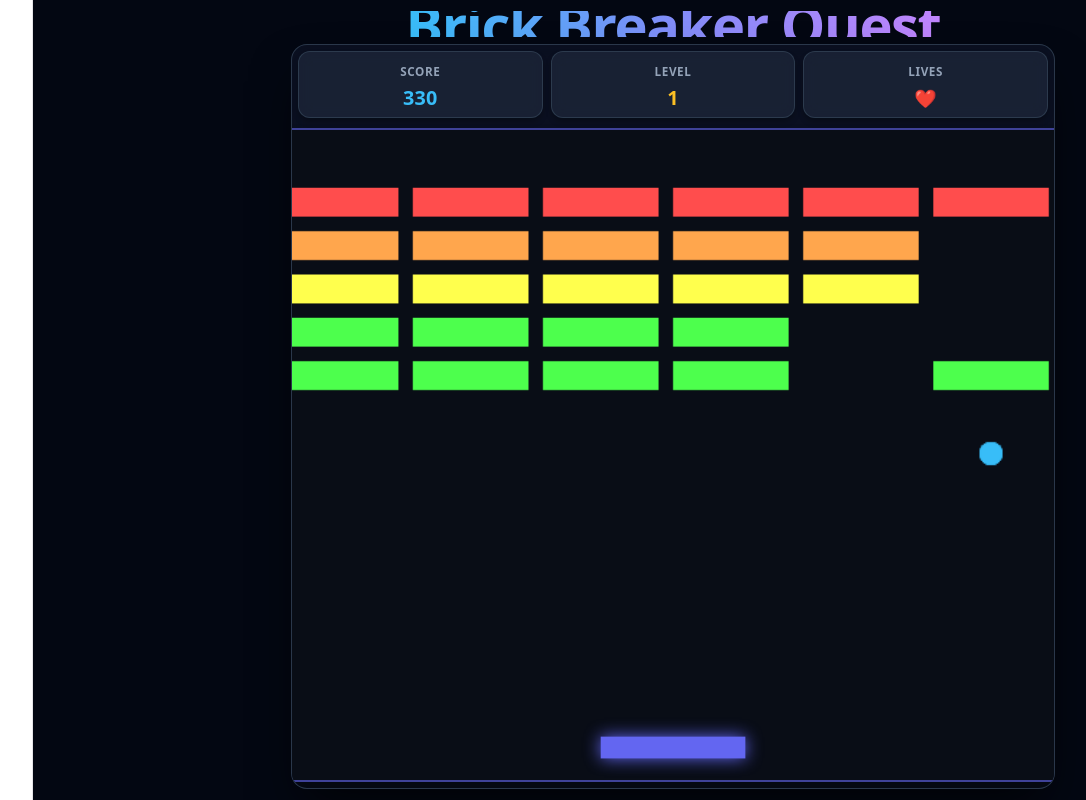
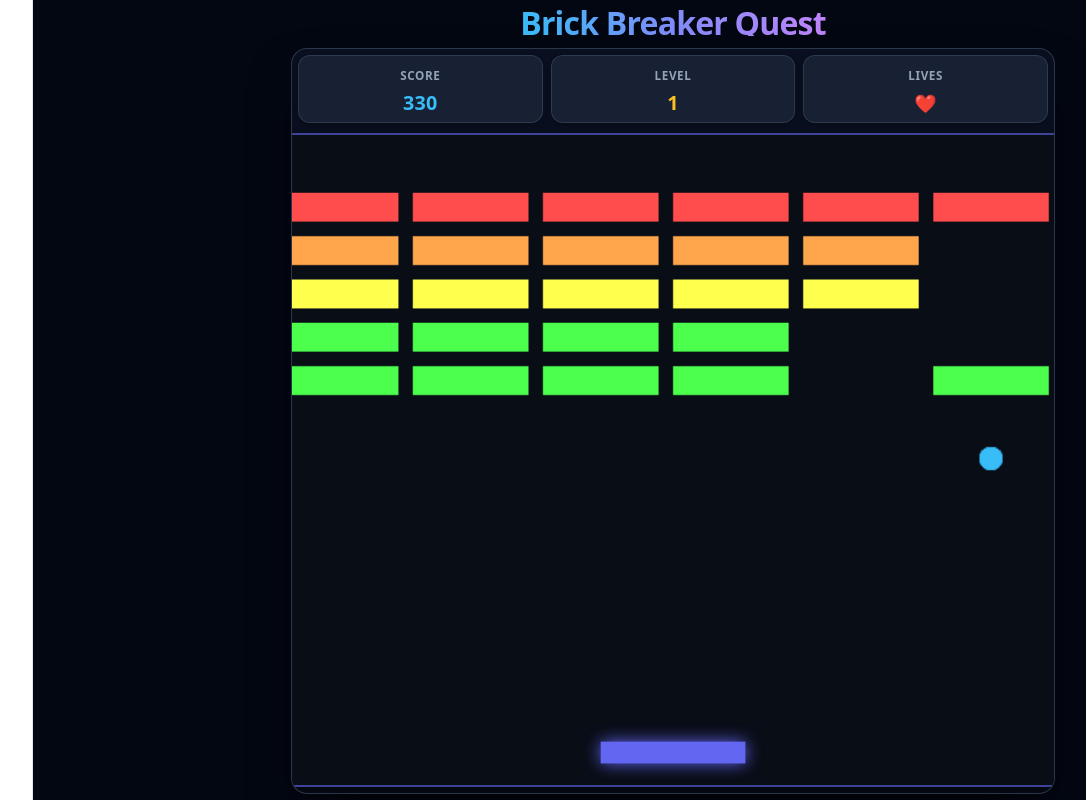
Before and after one commit to kiran28092003/brick-breaker-frontend, a React app: page / in a window 1280 px wide. Shown: the top 800 px of the page, without its empty margins (45-1131 px from the left). Built offline with nearby package versions, Linux system fonts and the light colour scheme; no server answers; the HTML template or start-up script is replaced by a standard one.

Commit message:
Fix header clipping by adjusting container padding and centering

```diff
--- a/src/App.jsx
+++ b/src/App.jsx
@@ -16,17 +16,15 @@ export default function App() {
   const handleRestart = () => {
     setGameOver(false);
     setFinalScore(0);
-    setGameKey((prevKey) => prevKey + 1); // Remounts canvas for a fresh start
+    setGameKey((prevKey) => prevKey + 1);
   };
 
   return (
     <div style={appContainerStyle}>
-      {/* Professional Header HUD */}
       <header style={headerStyle}>
         <h1 style={titleStyle}>Brick Breaker Quest</h1>
       </header>
 
-      {/* Main Responsive Game Wrapper */}
       <main style={gameWrapperStyle}>
         <div style={canvasContainerStyle}>
           <GameCanvas
@@ -56,11 +54,12 @@ const appContainerStyle = {
   display: 'flex',
   flexDirection: 'column',
   alignItems: 'center',
-  justifyContent: 'space-evenly',
+  justifyContent: 'center', // Centered nicely to protect top/bottom bounds
+  gap: '12px',
   color: '#fff',
   fontFamily: 'system-ui, -apple-system, BlinkMacSystemFont, "Segoe UI", Roboto, sans-serif',
   margin: 0,
-  padding: '4px 8px',
+  padding: '12px 8px',
   boxSizing: 'border-box',
   overflow: 'hidden'
 };
@@ -68,11 +67,12 @@ const appContainerStyle = {
 const headerStyle = {
   textAlign: 'center',
   margin: 0,
+  paddingTop: '4px'
 };
 
 const titleStyle = {
   margin: 0,
-  fontSize: 'clamp(1.2rem, 2.5vm, 2rem)',
+  fontSize: 'clamp(1.2rem, 2.5vw, 1.8rem)',
   fontWeight: '800',
   letterSpacing: '-0.025em',
   background: 'linear-gradient(to right, #38bdf8, #818cf8, #c084fc)',
@@ -105,7 +105,7 @@ const canvasContainerStyle = {
 };
 
 const modalOverlayWrapperStyle = {
-  position: 'fixed', // Fixed positioning ensures it covers the entire viewport reliably
+  position: 'fixed',
   top: 0,
   left: 0,
   width: '100vw',
```
